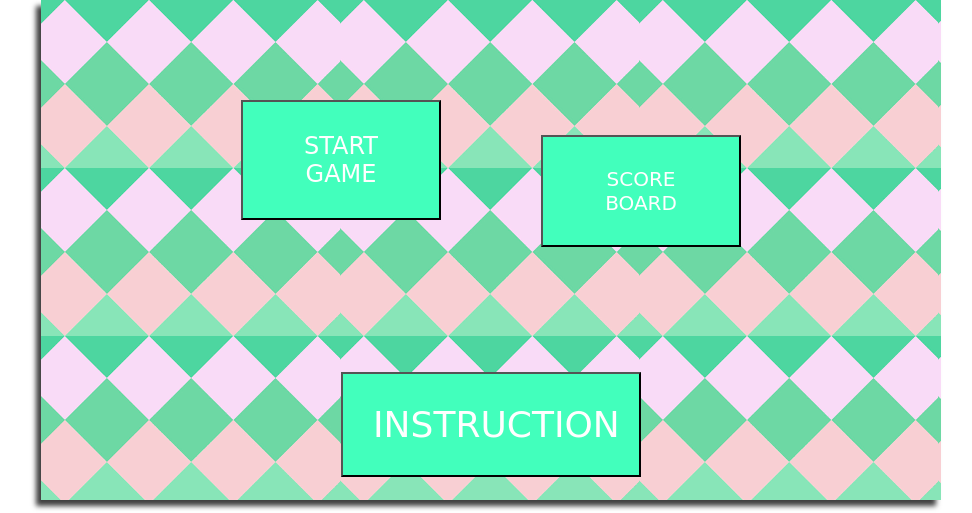
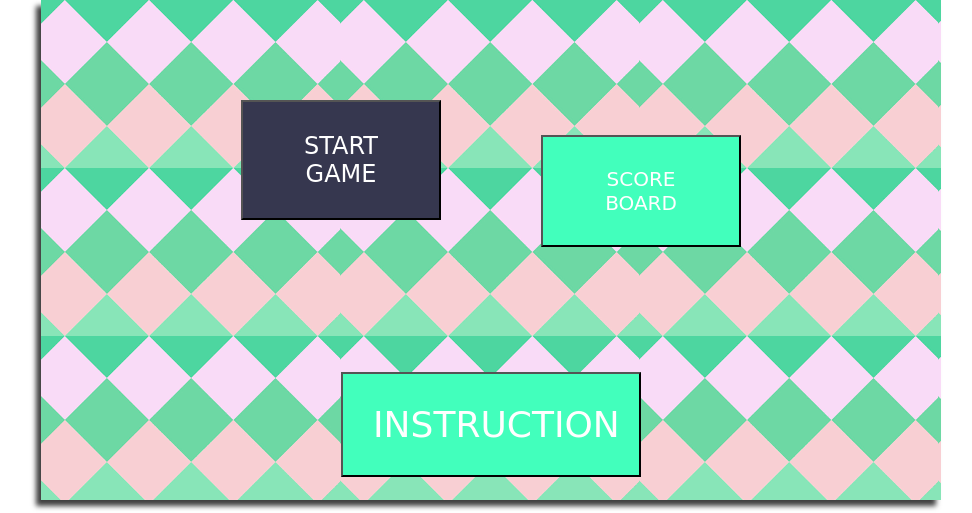
Before and after one commit to geeaqui/colorTricker, a PHP site: page / in a window 1280 px wide, with the pointer over the restyled element. Shown: the part 88-601 px from the top of the page, without its empty margins (149-1121 px from the left). Run offline with PHP 8.4, Linux system fonts and the light colour scheme; some libraries are stand-ins or nearby versions; some web fonts are replaced.

Commit message:
added hover effect in the css for the buttons with class name myButtons

```diff
--- a/css/style.css
+++ b/css/style.css
@@ -84,6 +84,10 @@ header h1{
 	width:200px;
 	left:-100px;
 	font-family: 'Barrio', cursive;
+}
+
+.myButton:hover{
+	background-color: #36374f;
 }
 
 #player2{
```
